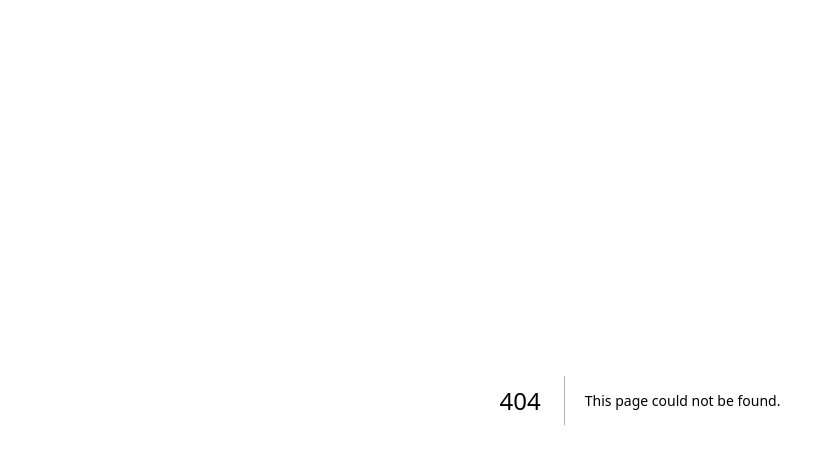
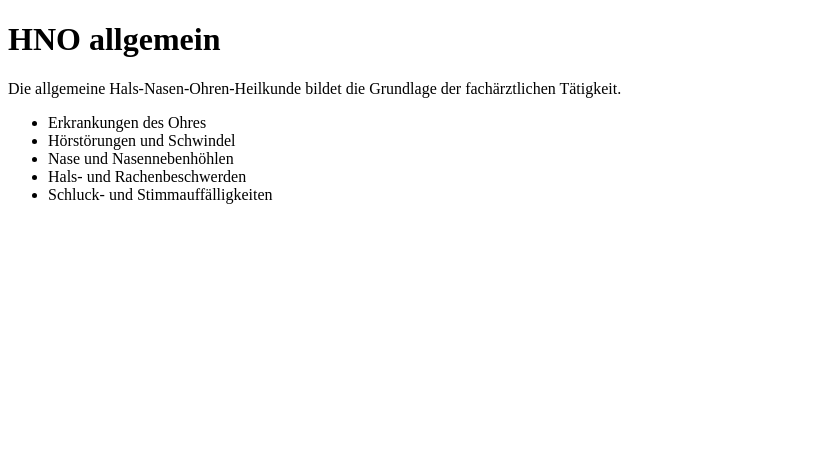
Before and after one commit to OliverWeise656/praxis-website, a Next.js app: page /leistungen/hno-allgemein in a window 1280 px wide. Before the commit this address had no page. Shown: the top 464 px of the page, without its empty margins (0-835 px from the left). Built offline with nearby package versions, Linux system fonts and the light colour scheme.

Commit message:
Add HNO allgemein page with metadata and content

```diff
--- /dev/null
+++ b/src/app/leistungen/hno-allgemein/page.tsx
@@ -0,0 +1,28 @@
+import { Metadata } from "next";
+
+export const metadata: Metadata = {
+  title: "HNO allgemein in Stuttgart | HNO Stimm- & Hörzentrum",
+  description:
+    "Fachärztliche HNO-Diagnostik in Stuttgart: Erkrankungen von Ohr, Nase und Hals, Hörstörungen, Schwindel und Schluckbeschwerden.",
+};
+
+export default function HnoAllgemeinPage() {
+  return (
+    <main className="prose max-w-3xl mx-auto p-8">
+      <h1>HNO allgemein</h1>
+
+      <p>
+        Die allgemeine Hals-Nasen-Ohren-Heilkunde bildet die Grundlage der
+        fachärztlichen Tätigkeit.
+      </p>
+
+      <ul>
+        <li>Erkrankungen des Ohres</li>
+        <li>Hörstörungen und Schwindel</li>
+        <li>Nase und Nasennebenhöhlen</li>
+        <li>Hals- und Rachenbeschwerden</li>
+        <li>Schluck- und Stimmauffälligkeiten</li>
+      </ul>
+    </main>
+  );
+}
```
